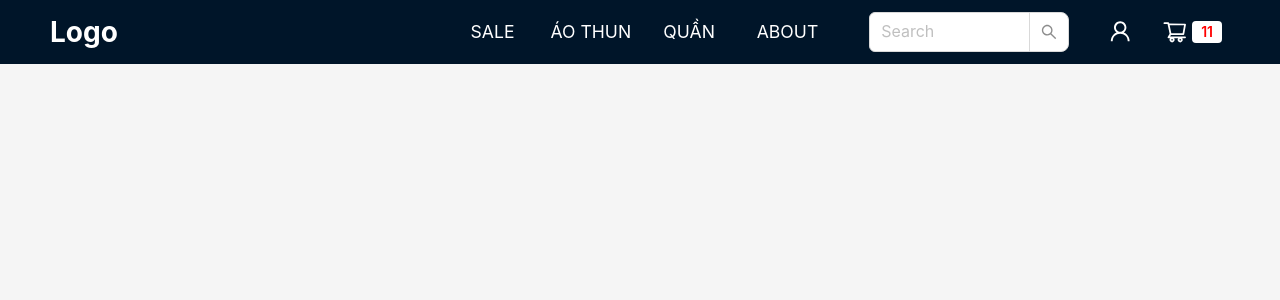
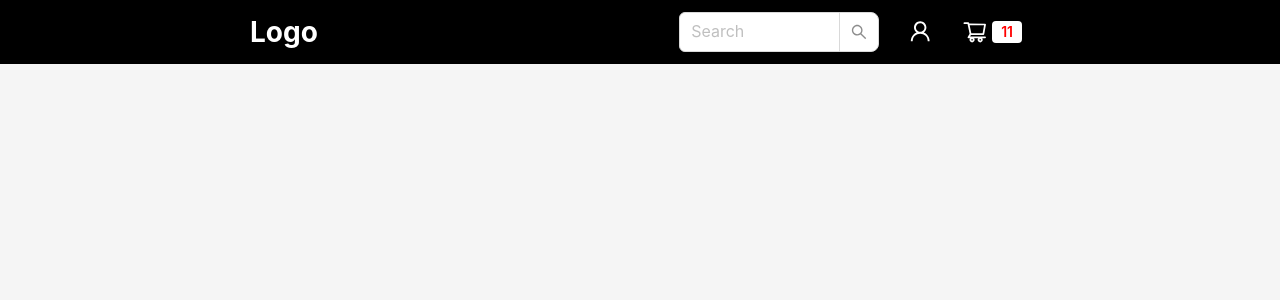
Before and after one commit to KLTN-2023/FE_LM_Fashion, a Next.js app in the folder frontend/: page / in a window 1280 px wide. Shown: the top 300 px of the page. Built offline with nearby package versions, Linux system fonts and the light colour scheme.

Commit message:
chore: css improvement

```diff
--- a/frontend/src/app/components/header/header-item/styles.module.scss
+++ b/frontend/src/app/components/header/header-item/styles.module.scss
@@ -19,37 +19,35 @@ $XL: 1170px;
     }
 
     @else if $canvas ==MD {
-        @media only screen and (min-width: $MD) {
+        @media only screen and (min-width: $MD) and (max-width: 1336px) {
             @content;
         }
     }
 
     @else if $canvas ==XL {
-        @media only screen and (min-width: $XL) {
+        @media only screen and (min-width: $XL) and (max-width: 1600px) {
             @content;
         }
     }
 }
+
 ul.menu {
     list-style-type: none !important;
     margin: 0;
     padding: 0;
     overflow: hidden;
     display: flex;
-    flex: 1;
+    flex: 2;
     justify-content: space-around;
-    @include Responsive(XL) {
-            display: flex;
+        @include Responsive(MD) {
+                display: none;
         }
-
         @include Responsive(SM) {
-            display: flex;
-            flex: 3;
-        }
-
+            display: none;
         @include Responsive(XS) {
             display: none;
         }
+
 }
 
 
@@ -63,5 +61,6 @@ li.menu {
         transition: all 0.3s ease-in-out;
         cursor: pointer !important;
 
+        }
     }
 }
--- a/frontend/src/app/components/header/index.tsx
+++ b/frontend/src/app/components/header/index.tsx
@@ -17,10 +17,12 @@ const headerStyle: React.CSSProperties = {
     height: 64,
     paddingInline: 50,
     lineHeight: '64px',
-    backgroundColor: '#001529',
+    backgroundColor: 'black',
     display: 'flex',
     alignItems: 'center',
     justifyContent: 'center',
+    marginLeft: 200,
+    marginRight: 200,
 };
 
 function CustomHeader() {
--- a/frontend/src/app/components/header/user-item/index.tsx
+++ b/frontend/src/app/components/header/user-item/index.tsx
@@ -51,7 +51,9 @@ function UserItem() {
                     <UserOutlined />
                 </Dropdown>
             </div>
-            <ShoppingCartOutlined style={{ color: 'white', fontSize: '1.6rem' }} />
+            <ShoppingCartOutlined
+                className={styles['user__cart']}
+                style={{ color: 'white', fontSize: '1.6rem' }} />
             <Tag
                 color='white'
                 style={{
--- a/frontend/src/app/components/header/user-item/styles.module.scss
+++ b/frontend/src/app/components/header/user-item/styles.module.scss
@@ -35,7 +35,7 @@ $XL: 1170px;
 .user {
     &__container {
         display: flex;
-        flex: 1;
+        flex: 1.5;
         justify-content: flex-end;
         align-items: center;
     }
@@ -53,8 +53,9 @@ $XL: 1170px;
     }
 
     &__search {
-        width: 150px;
-        margin-inline-end: 40px;
+        width: 200px;
+            margin-inline-end: 30px;
+            margin-inline-start: 20px;
         @include Responsive(XL) {
                 width: 300px;
             }
--- a/frontend/src/app/layout.tsx
+++ b/frontend/src/app/layout.tsx
@@ -20,7 +20,9 @@ export default function RootLayout({
     <html lang="en">
       <body className={inter.className}>
         <Layout className='layout'>
+          <div style={{ backgroundColor: 'black' }}>
           <CustomHeader />
+          </div>
           {children}
         </Layout>
       </body>
```
